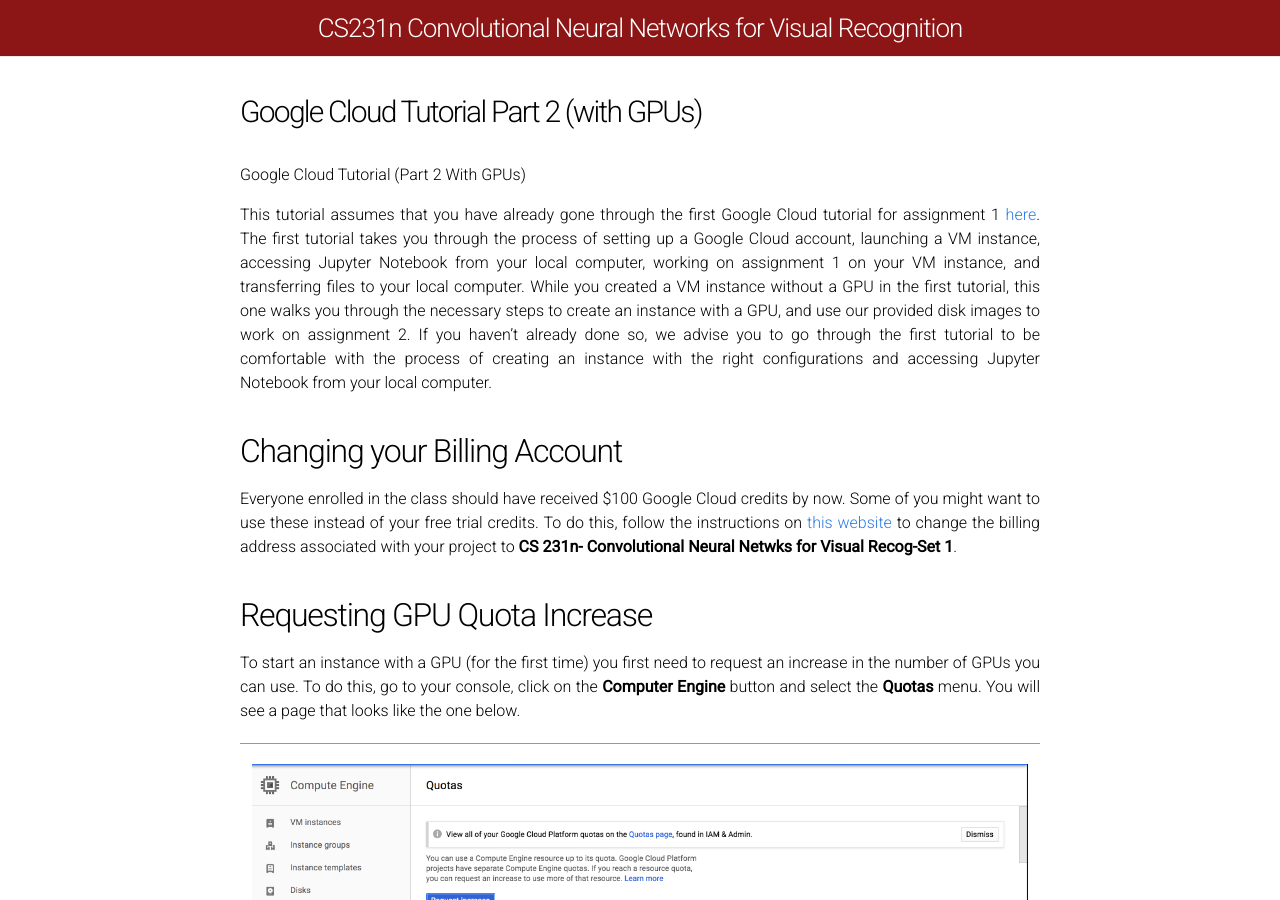
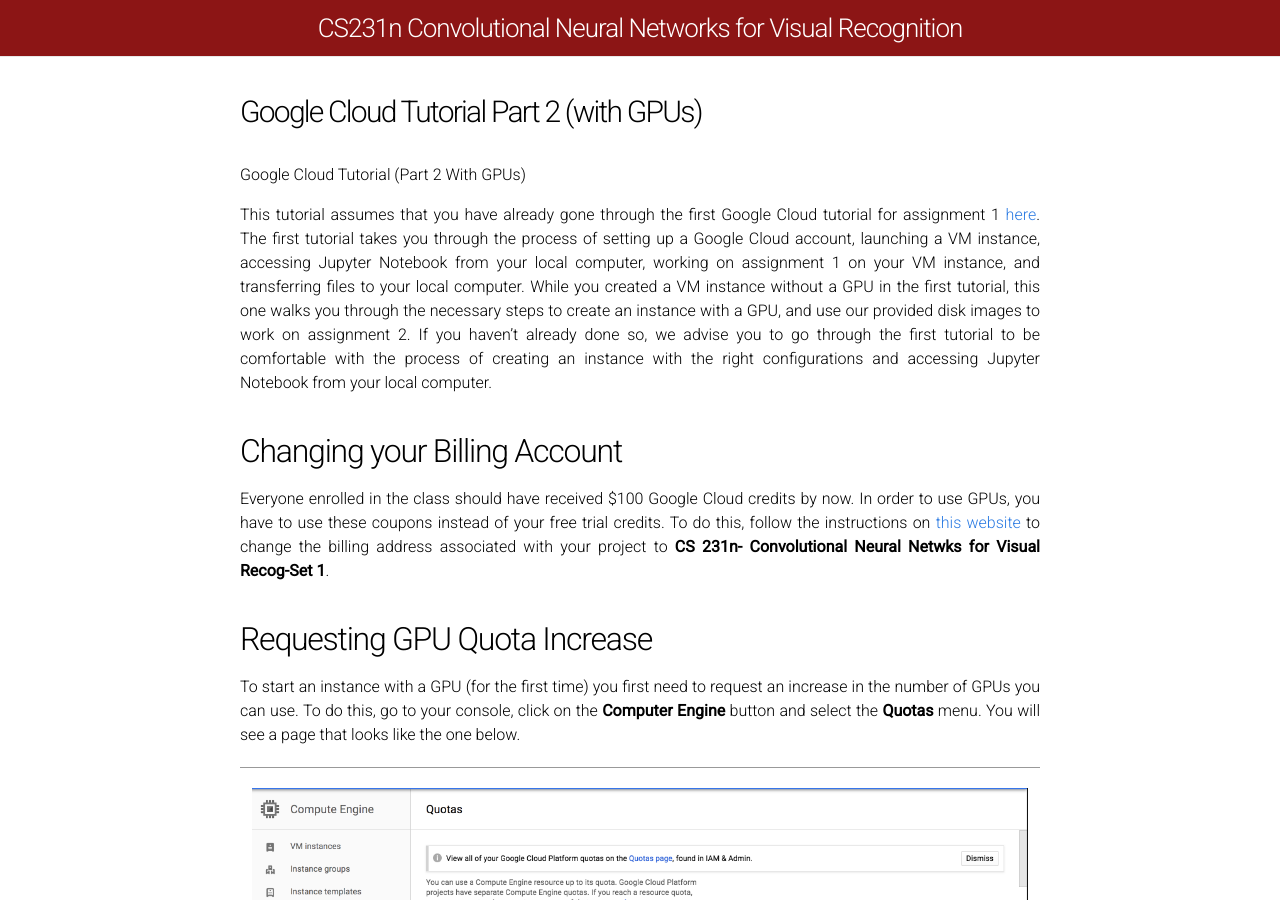
Before and after one commit to cs231n/cs231n.github.io, a Jekyll site: the page built from assignment2_google_cloud.md, in a window 1280 px wide and 900 px high. Built offline with Jekyll 4.4.1, drawn with Linux system fonts in a browser that asks for light colours.

Commit message:
mandatory changing billing address

```diff
--- a/assignment2_google_cloud.md
+++ b/assignment2_google_cloud.md
@@ -7,7 +7,7 @@
 This tutorial assumes that you have already gone through the first Google Cloud tutorial for assignment 1 [here](http://cs231n.github.io/gce-tutorial/ "title"). The first tutorial takes you through the process of setting up a Google Cloud account, launching a VM instance, accessing Jupyter Notebook from your local computer, working on assignment 1 on your VM instance, and transferring files to your local computer. While you created a VM instance without a GPU in the first tutorial, this one walks you through the necessary steps to create an instance with a GPU, and use our provided disk images to work on assignment 2. If you haven't already done so, we advise you to go through the first tutorial to be comfortable with the process of creating an instance with the right configurations and accessing Jupyter Notebook from your local computer.
 
 ## Changing your Billing Account ##
-Everyone enrolled in the class should have received $100 Google Cloud credits by now. Some of you might want to use these instead of your free trial credits. To do this, follow the instructions on [this website](https://support.google.com/cloud/answer/6293499?hl=en "Title") to change the billing address associated with your project to **CS 231n- Convolutional Neural Netwks for Visual Recog-Set 1**.
+Everyone enrolled in the class should have received $100 Google Cloud credits by now. In order to use GPUs, you have to use these coupons instead of your free trial credits. To do this, follow the instructions on [this website](https://support.google.com/cloud/answer/6293499?hl=en "Title") to change the billing address associated with your project to **CS 231n- Convolutional Neural Netwks for Visual Recog-Set 1**.
 
 ## Requesting GPU Quota Increase ##
 To start an instance with a GPU (for the first time) you first need to request an increase in the number of GPUs you can use. To do this, go to your console, click on the **Computer Engine** button and select the **Quotas** menu. You will see a page that looks like the one below.
```
